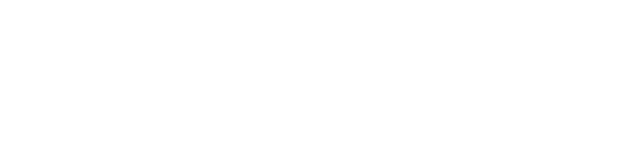
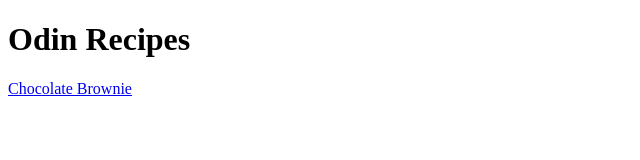
Before and after one commit to CompactedDuck/odin-recipes, a plain HTML site: page index.html in a window 1280 px wide. Shown: the whole page, without its empty margins (0-640 px from the left). Drawn offline with Linux system fonts and the light colour scheme.

Commit message:
Remove old brownie image Update index page to link to brownie recipe

```diff
--- a/index.html
+++ b/index.html
@@ -2,9 +2,10 @@
 <html lang="en">
 <head>
     <meta charset="UTF-8">
-    <title>Document</title>
+    <title>Odin Recipes</title>
 </head>
 <body>
-
+    <h1>Odin Recipes</h1>
+    <a href="recepies/brownie.html">Chocolate Brownie</a>
 </body>
 </html>
```
Also changed, not shown: images/brownies.jpeg (deleted).
